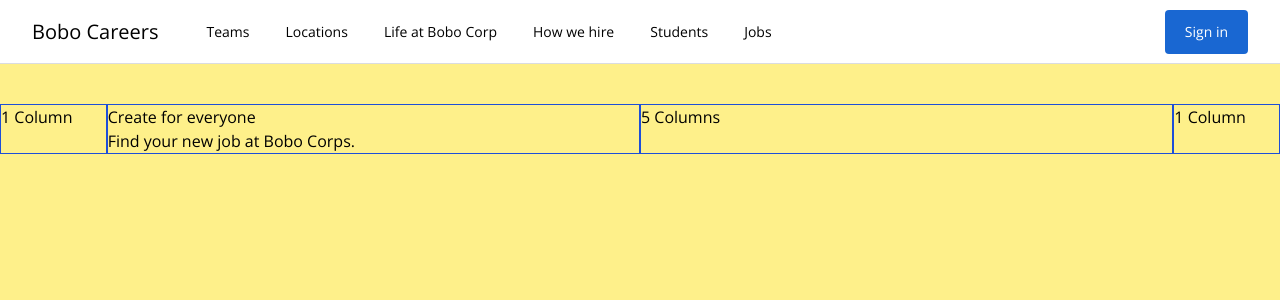
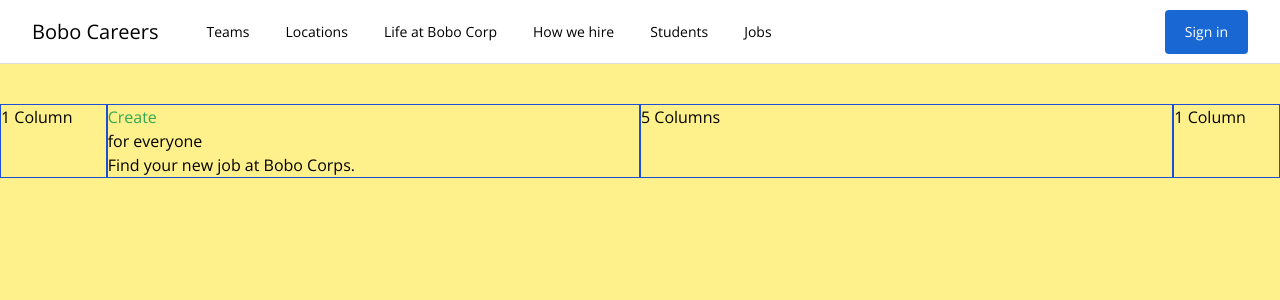
Before and after one commit to alpergunindi/Vue-Project, a Vue app: page / in a window 1280 px wide. Shown: the top 300 px of the page. Built offline with nearby package versions, Linux system fonts and the light colour scheme; the HTML template or start-up script is replaced by a standard one; a web font is replaced by a local one.

Commit message:
Added method for color style on Interval actions.

```diff
--- a/src/components/TheHeadline.vue
+++ b/src/components/TheHeadline.vue
@@ -1,6 +1,9 @@
 <template>
   <section>
-    <h1>{{ action }} for everyone</h1>
+    <h1>
+      <span :class="actionClasses">{{ action }} </span><br />
+      for everyone
+    </h1>
     <h2>Find your new job at Bobo Corps.</h2>
   </section>
 </template>
@@ -12,6 +15,16 @@ export default {
     return {
       action: 'Build',
       interval: null
+    }
+  },
+  computed: {
+    actionClasses() {
+      return {
+        build: this.action === 'Build',
+        create: this.action === 'Create',
+        design: this.action === 'Design',
+        code: this.action === 'Code'
+      }
     }
   },
   created() {
@@ -33,3 +46,21 @@ export default {
   }
 }
 </script>
+
+<style scoped>
+.build {
+  color: #1a73e8;
+}
+
+.create {
+  color: #34a853;
+}
+
+.design {
+  color: #f9ab00;
+}
+
+.code {
+  color: #d93025;
+}
+</style>
```
